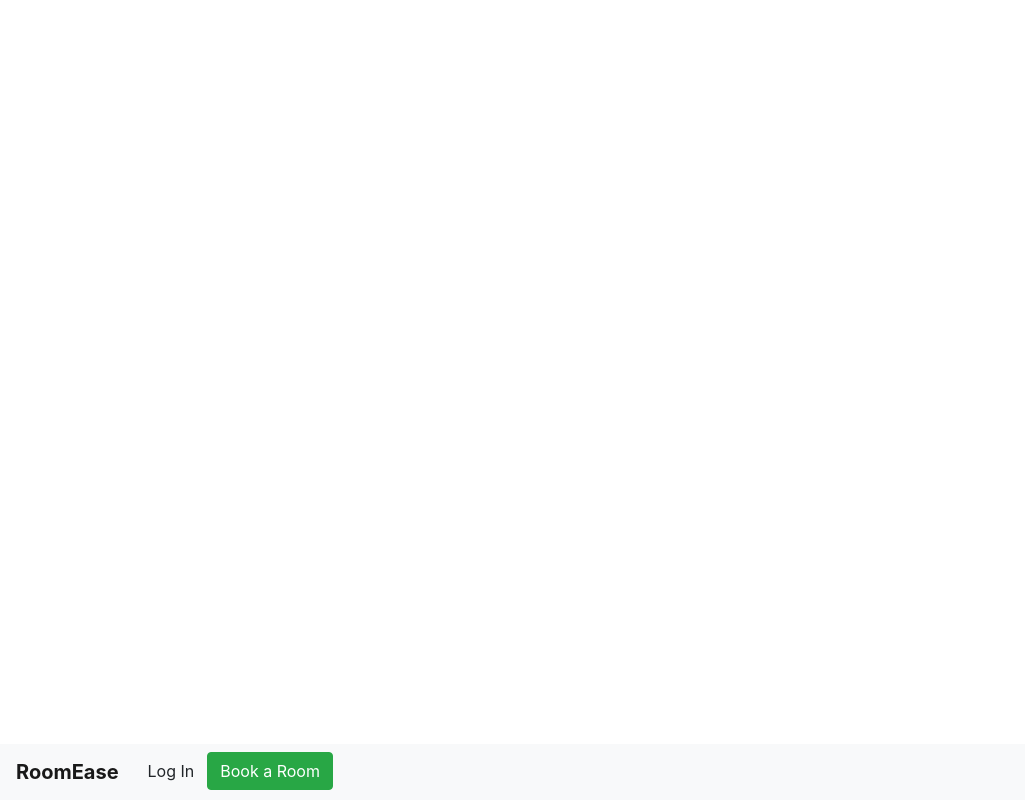
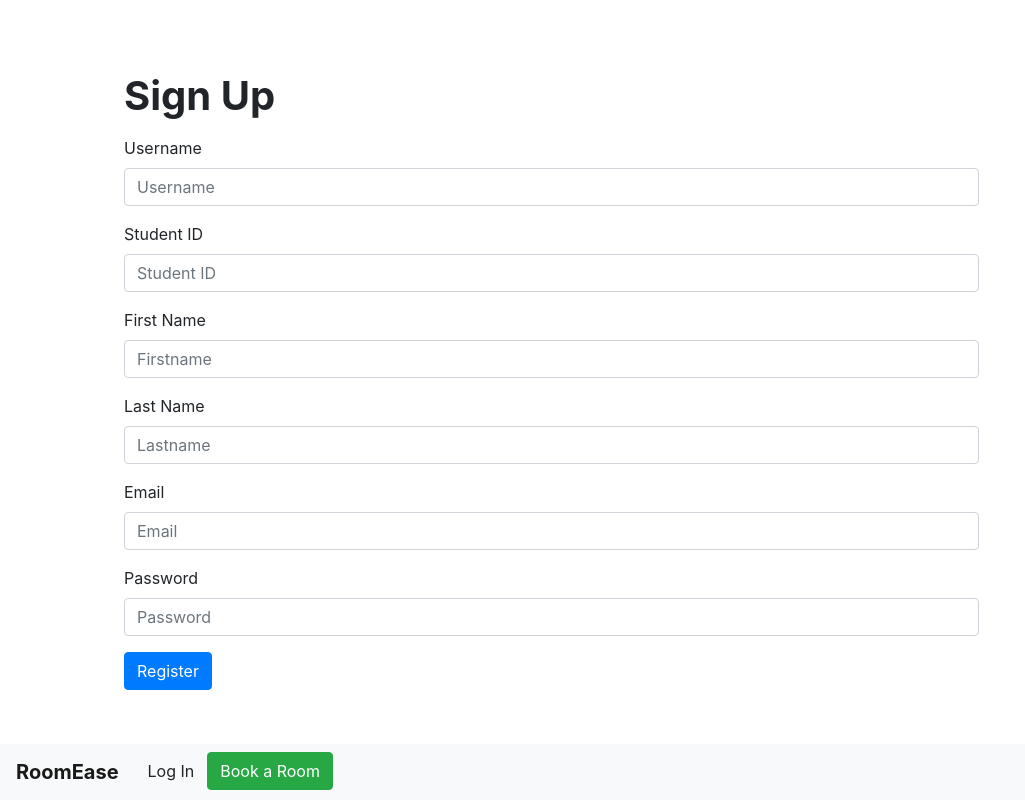
Before and after one commit to bradwindy/OneRoom, a React (Create React App) app in the folder app/: page /register in a window 1280 px wide. Shown: the whole page, without its empty margins (0-1025 px from the left). Built offline with nearby package versions, Linux system fonts and the light colour scheme.

Commit message:
Created "Register" form for User with Axios setup.

```diff
--- a/app/src/App.js
+++ b/app/src/App.js
@@ -5,6 +5,7 @@ import Root from "./components/Root"
 import Home from "./components/Home"
 import Login from "./components/Login"
 import Book from "./components/Book"
+import Register from "./components/Register"
 
 import { BrowserRouter, Router, Route } from 'react-router-dom';
 
@@ -16,6 +17,7 @@ class App extends Component {
                 <Route exact path={"/"} component={Home}/>
                 <Route path={"/login/"} component={Login}/>
                 <Route path={"/book/"} component={Book}/>
+                <Route path={"/register/"} component={Register}/>
             </Root>
         </BrowserRouter>
 
--- a/app/src/components/Login.jsx
+++ b/app/src/components/Login.jsx
@@ -33,8 +33,11 @@ class Login extends Component {
                         </div>
                     </div>
                     <div className="form-group">
-                        <div className="col-sm-offset-2 col-sm-10">
+                        <div className="col-sm-offset-2 col-sm-5">
                             <button type="submit" className="btn btn-primary">Sign in</button>
+                        </div>
+                        <div className="col-sm-offset-2 col-sm-5">
+                        <a className="btn btn-default" href="/register" role="button">Register</a>
                         </div>
                     </div>
                 </form>
--- /dev/null
+++ b/app/src/components/Register.jsx
@@ -0,0 +1,111 @@
+/** The Registeration or Sign up Page for the User
+ *  Provides the user with a sign up form. Then, takes the user input
+ *  and converts it into JSON using Axios and sends the POST AJAX
+ *  request to the /register API Route.
+ *  Source - https://youtu.be/oQnojIyTXb8
+ */
+import React, { Component } from 'react';
+import axios from 'axios';
+
+class Register extends Component {
+    state = {
+        username: '',
+        studentid: '',
+        firstname: '',
+        lastname: '',
+        email: '',
+        password: '',
+    };
+
+    /**  Takes the value of anything that is typed by the user for the form fields
+     *   and sets the state for the form field above.
+     *   Source - https://reactjs.org/docs/forms.html
+     */
+
+    handleChange = event => {
+        this.setState({
+            [event.target.name]: event.target.value
+        })
+    }
+
+    /** HandleSubmit is triggered when the sign up form is submitted */
+    handleSubmit = event => {
+        // Stopping the browser from reloading the page
+        event.preventDefault();
+        // Making a new object called user which takes all the inputted form details
+        const user = {
+            username: this.state.username,
+            studentid: this.state.studentid,
+            firstname: this.state.firstname,
+            lastname: this.state.lastname,
+            email: this.state.email,
+            password: this.state.password,
+        };
+
+        /** Using Axios to POST this to our /register API and passing the user object as a payload */
+        // axios.post(`https://jsonplaceholder.typicode.com/users`, { user })
+        axios.post('/register', { user })
+        .then(res => {
+                console.log(res);
+                console.log(res.data);
+            });
+    };
+
+    /** Sign Up Form using HTML and Bootstrap */
+    render() {
+        return (
+            <div className="container pt-4">
+                <form className="form-vertical m-4" onSubmit={this.handleSubmit}>
+                    <div className="form-group">
+                        <div className="col-sm-10">
+                            <h1 className="pt-4"><b>Sign Up</b></h1>
+                        </div>
+                    </div>
+                    <div className="form-group">
+                        <label htmlFor="inputUsername3" className="col-sm-2 control-label">Username</label>
+                        <div className="col-sm-10">
+                            <input type="text" className="form-control" id="inputUsername3" placeholder="Username" name="username" onChange={this.handleChange} />
+                        </div>
+                    </div>
+                    <div className="form-group">
+                        <label htmlFor="inputId3" className="col-sm-2 control-label">Student ID</label>
+                        <div className="col-sm-10">
+                            <input type="number" className="form-control" id="inputId3" placeholder="Student ID" name="studentid" onChange={this.handleChange} />
+                        </div>
+                    </div>
+                    <div className="form-group">
+                        <label htmlFor="inputFirstname3" className="col-sm-2 control-label">First Name</label>
+                        <div className="col-sm-10">
+                            <input type="text" className="form-control" id="inputFirstname3" placeholder="Firstname" name="firstname" onChange={this.handleChange} />
+                        </div>
+                    </div>
+                    <div className="form-group">
+                        <label htmlFor="inputLastname3" className="col-sm-2 control-label">Last Name</label>
+                        <div className="col-sm-10">
+                            <input type="text" className="form-control" id="inputLastname3" placeholder="Lastname" name="lastname" onChange={this.handleChange} />
+                        </div>
+                    </div>
+                    <div className="form-group">
+                        <label htmlFor="inputEmail3" className="col-sm-2 control-label">Email</label>
+                        <div className="col-sm-10">
+                            <input type="email" className="form-control" id="inputEmail3" placeholder="Email" name="email" onChange={this.handleChange} />
+                        </div>
+                    </div>
+                    <div className="form-group">
+                        <label htmlFor="inputPassword3" className="col-sm-2 control-label">Password</label>
+                        <div className="col-sm-10">
+                            <input type="password" className="form-control" id="inputPassword3" placeholder="Password" name="password" onChange={this.handleChange} />
+                        </div>
+                    </div>
+                    <div className="form-group">
+                        <div className="col-sm-offset-2 col-sm-5">
+                            <button type="submit" className="btn btn-primary">Register</button>
+                        </div>
+                    </div>
+                </form>
+            </div>
+        );
+    }
+}
+
+export default Register;
```
Also changed, not shown: app/package.json (+5 -5 lines).
